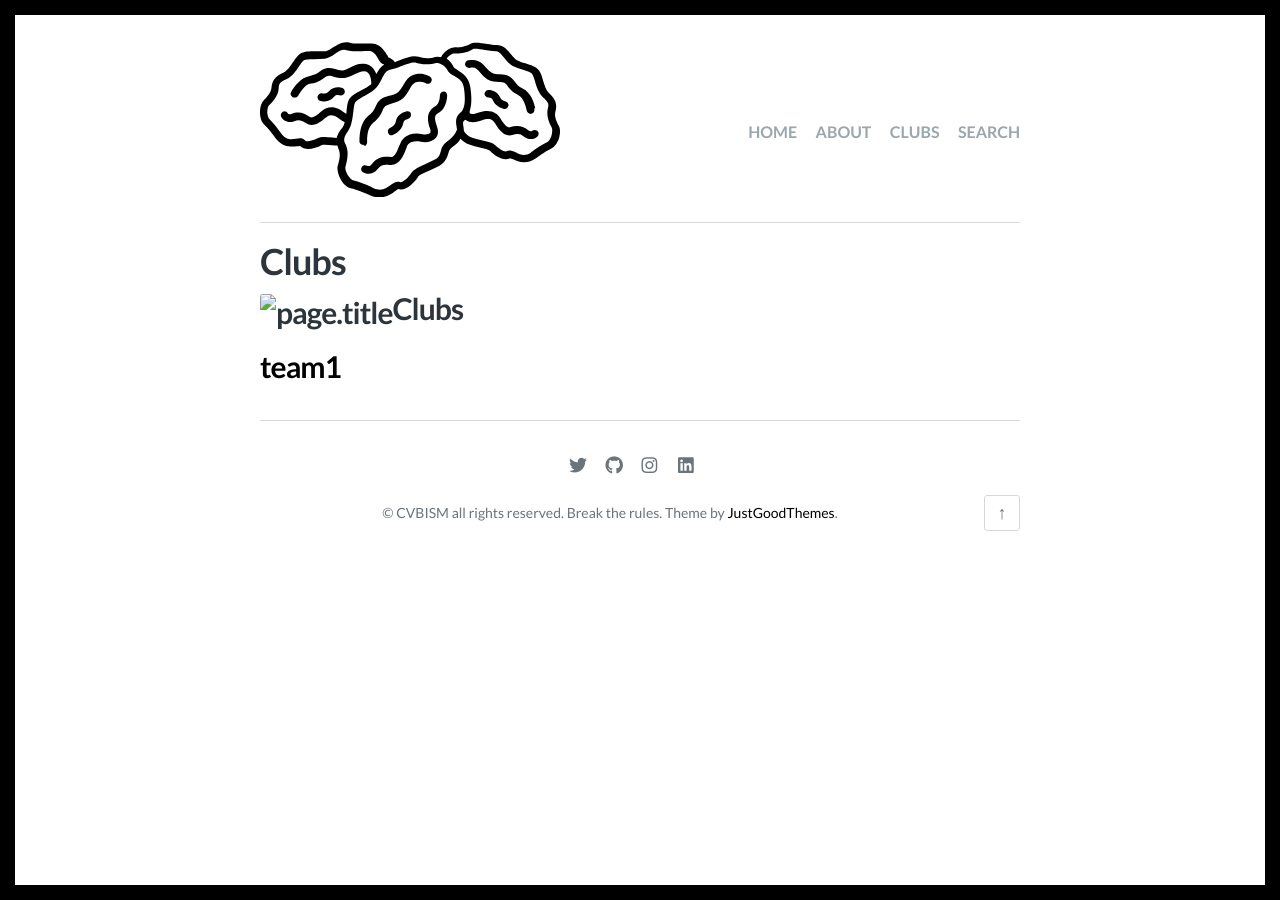
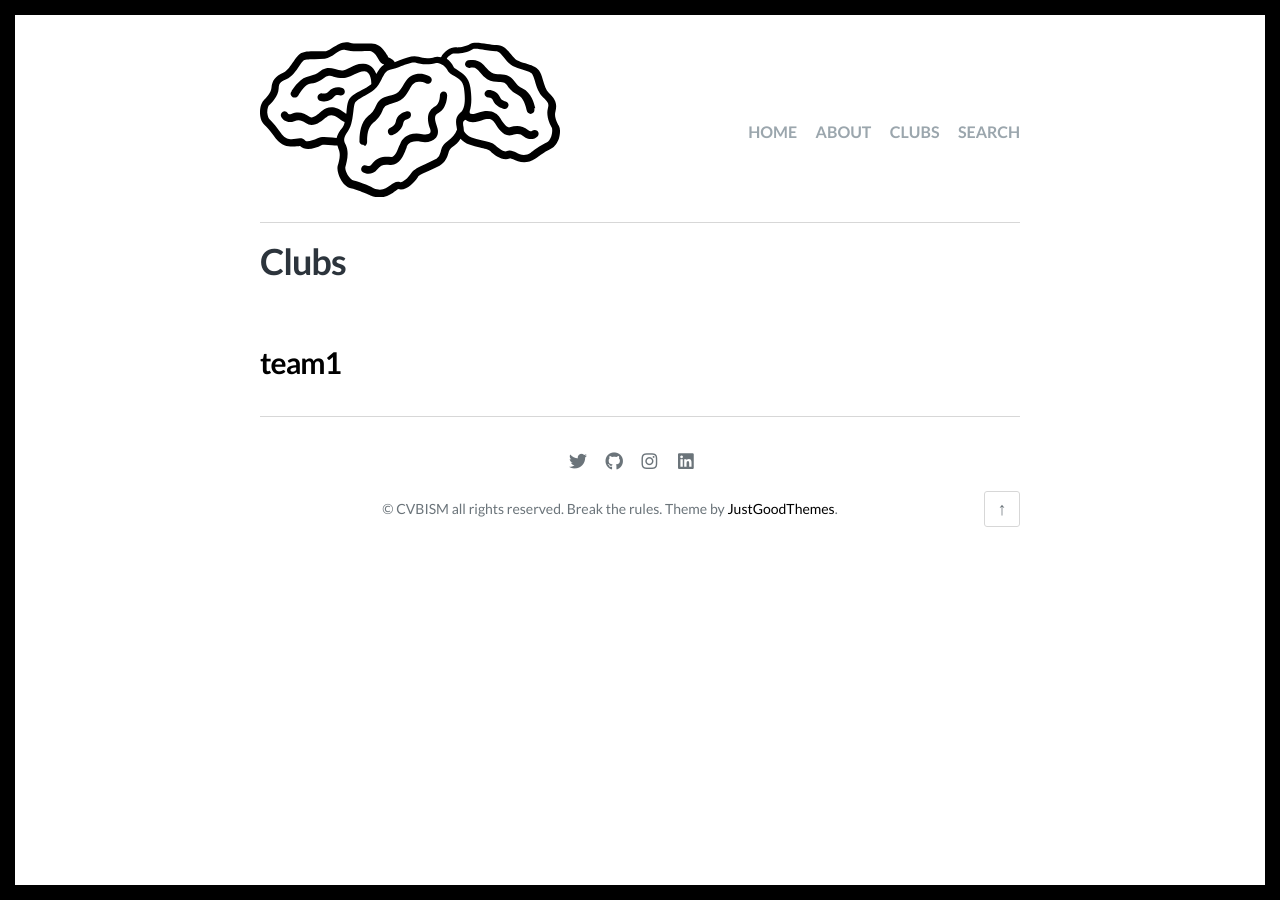
Before and after one commit to cvbism/Scriptor-Jekyll-Theme, a Jekyll site: the page built from clubs.md, in a window 1280 px wide. Built offline with Jekyll 4.4.1, drawn with Linux system fonts in a browser that asks for light colours; some web fonts are replaced; comment, search, counter and statistics services are not loaded.

Commit message:
Update teams.html

```diff
--- a/_layouts/teams.html
+++ b/_layouts/teams.html
@@ -2,7 +2,7 @@
 layout: page
 ---
 <div class="team">
-  <h2><img src="{{ page.image_path }}" alt="page.title" />{{ page.title }}</h2>
+  <h2><img src="{{ page.feature_image }}"/></h2>
 
   <div class="blog-post spacing">
     {{ content }}
```
